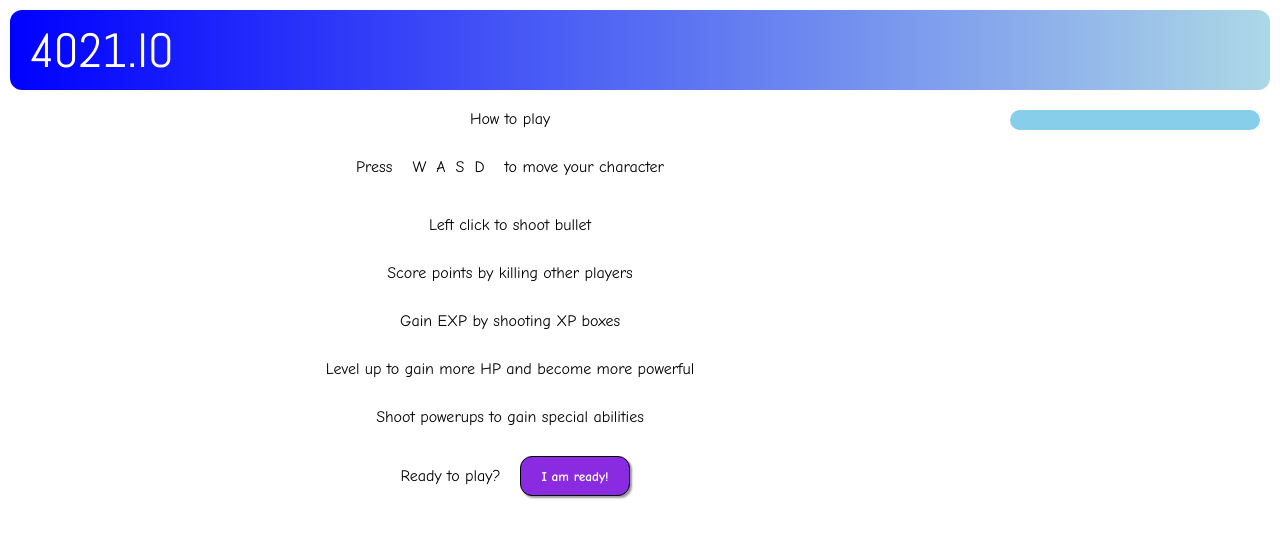
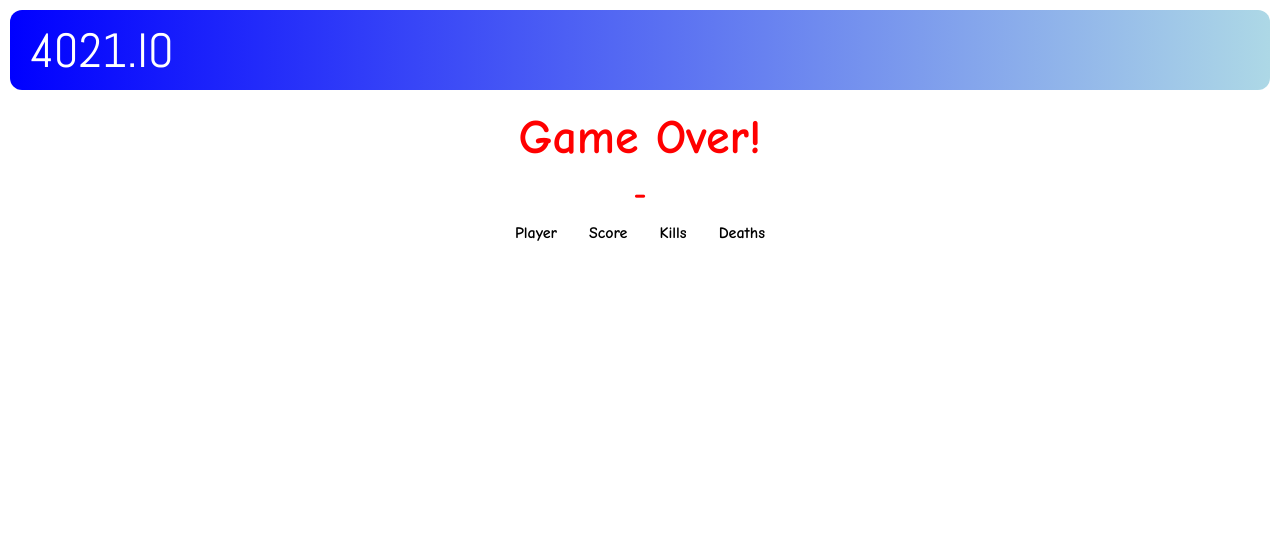
Before and after one commit to 021JasonLi/COMP4021-Project21-4021.io, a website: page public/index.html in a window 1280 px wide. Drawn offline with nearby package versions, Linux system fonts and the light colour scheme; no server answers.

Commit message:
Basic structure of game over page

```diff
--- a/public/index.html
+++ b/public/index.html
@@ -10,12 +10,37 @@
 
 <body>
     <div id="game-over-page" class="col">
-        game over page
+        <div id="header" class="row">
+            <div id="title">4021.io</div>
+            <div class="spacer-grow"></div>
+            <div id="user-panel" class="row">
+                <div class="field-content row shadow">
+                    <span class="user-name">-</span>
+                </div>
+                <button id="signout-button" class="icon"><span class="material-icons">logout</span></button>
+            </div>
+        </div>
+        <div id="game-over-body" class="col">
+            <div id="game-over-message">Game Over!</div>
+            <div id="game-over-winner">-</div>
+            <table id="player-stats">
+                <thead>
+                    <tr>
+                        <th>Player</th>
+                        <th>Score</th>
+                        <th>Kills</th>
+                        <th>Deaths</th>
+                    </tr>
+                </thead>
+                <tbody>
+                    <!-- dynamically populate the table with player stats -->
+                </tbody>
+            </table>
+        </div>
     </div>
 
     <div id="game-play-page" class="gameplay">
-        <div
-        style="
+        <div style="
           position: absolute;
           color: white;
           padding: 8px;
@@ -23,12 +48,11 @@
           font-size: 14px;
           user-select: none;
           background: rgba(0, 0, 0, 0.5);
-        "
-      >
-        <div style="margin-bottom: 8px">Leaderboard</div>
-        <div id="playerLabels"></div>
-      </div>
-      <canvas></canvas>
+        ">
+            <div style="margin-bottom: 8px">Leaderboard</div>
+            <div id="playerLabels"></div>
+        </div>
+        <canvas></canvas>
 
     </div>
 
@@ -117,12 +141,9 @@
         <div id="countdown">3</div>
     </div>
 
-    <script
-      src="https://cdnjs.cloudflare.com/ajax/libs/gsap/3.10.2/gsap.min.js"
-      integrity="sha512-kVlGhj2qFy+KBCFuvjBJTGUMxbdqJKs4yK2jh0e0VPhWUPiPC87bzm4THmaaIee3Oj7j6sDpTTgm2EPPiESqBg=="
-      crossorigin="anonymous"
-      referrerpolicy="no-referrer"
-    ></script>
+    <script src="https://cdnjs.cloudflare.com/ajax/libs/gsap/3.10.2/gsap.min.js"
+        integrity="sha512-kVlGhj2qFy+KBCFuvjBJTGUMxbdqJKs4yK2jh0e0VPhWUPiPC87bzm4THmaaIee3Oj7j6sDpTTgm2EPPiESqBg=="
+        crossorigin="anonymous" referrerpolicy="no-referrer"></script>
     <script src="/socket.io/socket.io.min.js"></script>
     <script src="scripts/gameFrontPageUI.js"></script>
     <script src="scripts/gamePlayPageUI.js"></script>
--- a/public/scripts/gameOverPageUI.js
+++ b/public/scripts/gameOverPageUI.js
@@ -1,4 +1,4 @@
-// TODO: UI elements for the game over page
+
 
 
 const GameOverPageUI = (function() {
@@ -8,7 +8,8 @@ const GameOverPageUI = (function() {
     // This function initializes the UI
     const initialize = function() {
         // Hide it
-        $("#game-over-page").hide();
+        // $("#game-over-page").hide();
+        $("#game-front-page").hide();
         // Initialize the components
         for (const component of components) {
             component.initialize();
--- a/public/scripts/gamePlayPageUI.js
+++ b/public/scripts/gamePlayPageUI.js
@@ -184,7 +184,7 @@ const GamePlayPageUI = (function() {
           delete frontEndPlayers[id]
         }
       }
-      console.log(frontEndPlayers);
+      // console.log(frontEndPlayers);
     })
 
 
--- a/public/style.css
+++ b/public/style.css
@@ -1,4 +1,5 @@
 @import url("https://fonts.googleapis.com/css2?family=Abel&display=swap");
+
 :root {
     --field-color: gray;
     --field-background: white;
@@ -28,6 +29,7 @@
     --button-background-hover: purple;
     --button-background-disabled: gray;
 }
+
 * {
     font-family: "Comic Sans MS", "Comic Sans", cursive;
     color: var(--font-color);
@@ -42,22 +44,48 @@ body {
     padding: 0;
     margin: 0;
 }
-.center { text-align: center; }
-.shadow { box-shadow: 0px 0px 10px rgb(0, 0, 0, 0.4); }
+
+.center {
+    text-align: center;
+}
+
+.shadow {
+    box-shadow: 0px 0px 10px rgb(0, 0, 0, 0.4);
+}
 
 /* Flexbox related */
-.row, .col {
+.row,
+.col {
     display: flex;
     align-items: center;
     justify-content: center;
     gap: 10px;
     padding: 10px;
 }
-.col { flex-direction: column; }
-.spacer-0 { width: 0; height: 0; }
-.spacer-1 { width: 5px; height: 5px; }
-.spacer-2 { width: 10px; height: 10px; }
-.spacer-grow { flex-grow: 1; }
+
+.col {
+    flex-direction: column;
+}
+
+.spacer-0 {
+    width: 0;
+    height: 0;
+}
+
+.spacer-1 {
+    width: 5px;
+    height: 5px;
+}
+
+.spacer-2 {
+    width: 10px;
+    height: 10px;
+}
+
+.spacer-grow {
+    flex-grow: 1;
+}
+
 .gameplay {
     display: flex;
     gap: 10px;
@@ -67,36 +95,47 @@ body {
 /* Overlay */
 .overlay {
     position: fixed;
-    left: 0; top: 0;
-    width: 100%; height: 100%;
+    left: 0;
+    top: 0;
+    width: 100%;
+    height: 100%;
     background: var(--overlay-background);
 }
+
 .overlay .caption {
     font-size: 120%;
     color: var(--overlay-caption-color);
 }
+
 .overlay .content {
     background: var(--overlay-content-background);
 }
+
 .warning {
     font-weight: bold;
     color: var(--warning-color);
 }
 
 /* Form related */
-form input, form select {
+form input,
+form select {
     width: 100%;
 }
-input, select {
+
+input,
+select {
     font-size: 1rem;
     background: var(--input-background);
     border: none;
     border-radius: 20px;
     padding: 10px 15px;
 }
-input::placeholder, select {
+
+input::placeholder,
+select {
     color: gray;
 }
+
 button {
     font-weight: bold;
     height: 40px;
@@ -109,19 +148,23 @@ button {
     cursor: pointer;
     border-radius: 12px;
 }
+
 button:hover {
     background: var(--button-background-hover);
 }
+
 button:active {
     margin: 2px -2px -2px 2px;
     box-shadow: 0px 0px;
 }
+
 button:disabled {
     background: var(--button-background-disabled);
     box-shadow: none;
     cursor: not-allowed;
     pointer-events: none;
 }
+
 button.icon {
     height: inherit;
     border: none;
@@ -131,12 +174,15 @@ button.icon {
     padding: 3px 5px;
     padding-top: 5px;
 }
+
 button.icon * {
     color: white;
 }
+
 button.icon:hover {
     background: var(--button-background-hover);
 }
+
 button.icon:active {
     margin: 2px -2px -2px 2px;
 }
@@ -148,12 +194,15 @@ button.icon:active {
     background: var(--field-background);
     transition: 1s background;
 }
+
 .field-content * {
     color: var(--field-color);
 }
+
 .field-content:hover {
     background: var(--field-background-hover);
 }
+
 .user-name {
     white-space: nowrap;
 }
@@ -175,6 +224,7 @@ button.icon:active {
     padding: 0 20px;
     border-radius: 12px;
 }
+
 #title {
     font-family: Abel, sans-serif;
     font-size: 300%;
@@ -182,13 +232,16 @@ button.icon:active {
     color: var(--title-color);
     user-select: none;
 }
+
 #title .material-icons {
     color: var(--title-color);
     font-size: 36px;
 }
+
 #user-panel {
     padding: 0;
 }
+
 #signin-user {
     cursor: pointer;
 }
@@ -209,6 +262,7 @@ button.icon:active {
     background: var(--chat-panel-background);
     padding: 0;
 }
+
 #chat-area {
     height: 100%;
     align-items: flex-start;
@@ -217,15 +271,18 @@ button.icon:active {
     overflow-y: auto;
     padding: 10px;
 }
+
 .chat-message-panel {
     align-items: flex-start;
     padding: 0;
 }
+
 .chat-message {
     align-items: start;
     gap: 5px;
     padding: 0;
 }
+
 .chat-date {
     font-size: 75%;
     color: var(--date-color);
@@ -239,12 +296,13 @@ button.icon:active {
 
 /* Online users panel */
 #online-users-panel {
-	flex: 0 0 250px;
+    flex: 0 0 250px;
     height: 100%;
     padding: 0;
     background: var(--online-users-panel-background);
     border-radius: 12px;
 }
+
 #online-users-area {
     flex-grow: 1;
     width: 100%;
@@ -258,6 +316,7 @@ button.icon:active {
     width: 270px;
     align-self: stretch;
 }
+
 #register-form {
     width: 380px;
     background: var(--register-form-background);
@@ -269,6 +328,7 @@ button.icon:active {
     width: 100%;
     height: 100%;
 }
+
 #countdown {
     font-size: 1000%;
     font-weight: bold;
@@ -288,3 +348,24 @@ canvas {
     height: 576px;
     background-image: url('image/background.png');
 }
+
+/* game over page */
+#game-over-message {
+    font-size: 300%;
+    font-weight: bold;
+    color: red;
+}
+
+#game-over-winner {
+    font-size: 200%;
+    font-weight: bold;
+    color: red;
+}
+
+#player-stats {
+    font-size: 100%;
+}
+
+th {
+    padding: 0 15px;
+}
```
